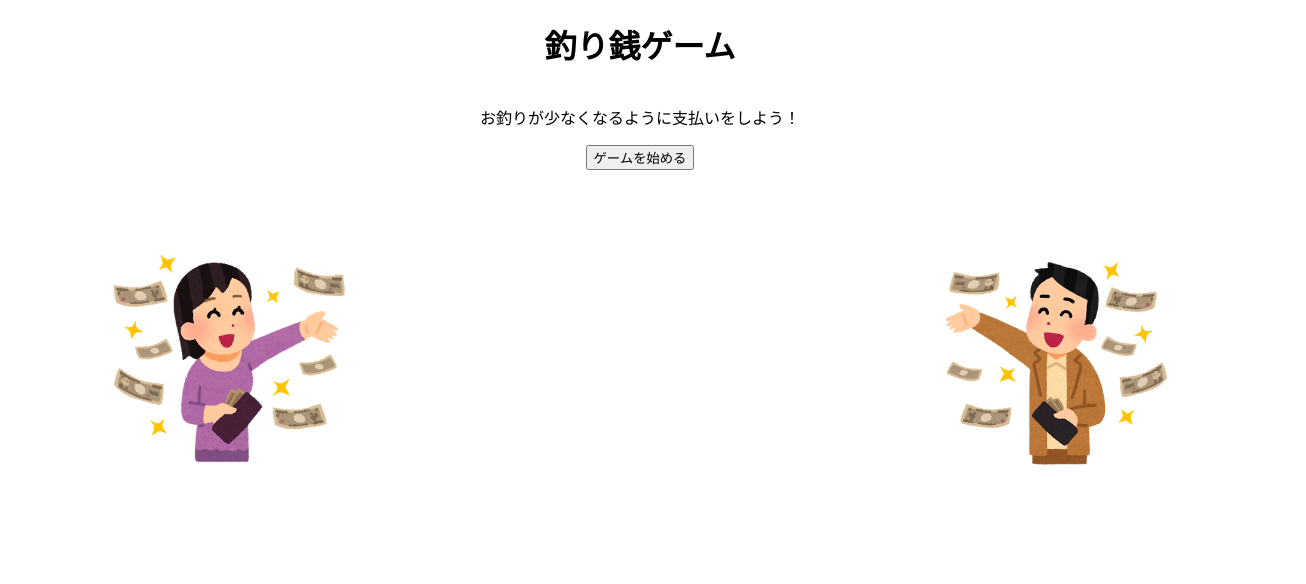
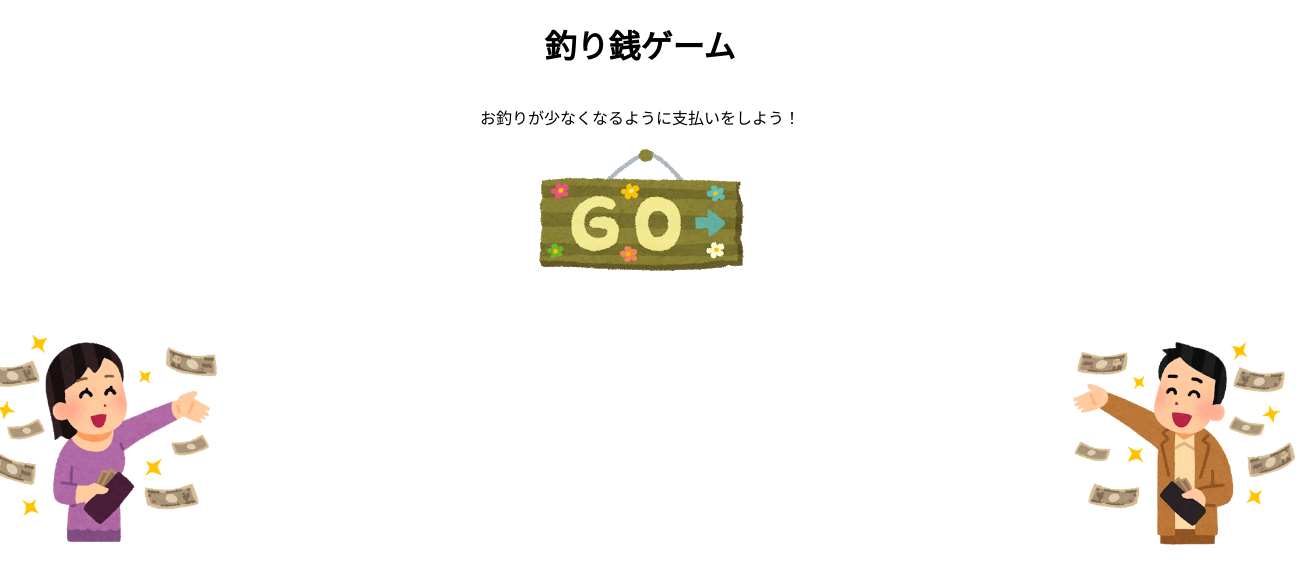
Before and after one commit to airtoxin/change-game, a React (Create React App) app: page / in a window 1280 px wide. Shown: the top 584 px of the page, 1306 px wide, since content can reach past the window. Built offline with nearby package versions, Linux system fonts and the light colour scheme; what emotion-normalize would draw is missing.

Commit message:
Add navigation button

```diff
--- a/src/features/game/TitleScene.tsx
+++ b/src/features/game/TitleScene.tsx
@@ -24,7 +24,7 @@ export const TitleScene: React.FunctionComponent<Props> = ({ onStart }) => {
       css({
         position: "absolute",
         height: "30vh",
-        top: "30vh",
+        top: "40vh",
         right: "-10vw",
         transition: "all 1s linear",
         transform: `translateX(-${position})`
@@ -37,7 +37,7 @@ export const TitleScene: React.FunctionComponent<Props> = ({ onStart }) => {
       css({
         position: "absolute",
         height: "30vh",
-        top: "30vh",
+        top: "40vh",
         left: "-10vw",
         transition: "all 1s linear",
         transform: `scaleX(-1) translateX(-${position})`
@@ -60,7 +60,22 @@ export const TitleScene: React.FunctionComponent<Props> = ({ onStart }) => {
     <div className={classNameContainer}>
       <h1>釣り銭ゲーム</h1>
       <p>お釣りが少なくなるように支払いをしよう！</p>
-      <button onClick={onStart}>ゲームを始める</button>
+      <button
+        onClick={onStart}
+        className={css({
+          width: "auto",
+          padding: 0,
+          margin: 0,
+          background: "none",
+          border: 0,
+          fontSize: 0,
+          lineHeight: 0,
+          overflow: "visible",
+          cursor: "pointer"
+        })}
+      >
+        <img src="/img/navigation_go.png" alt="navigation_go" />
+      </button>
       <img
         className={classNameRight}
         src="/img/baramaki_1.png"
```
Also changed, not shown: public/img/navigation_go.png (added).
